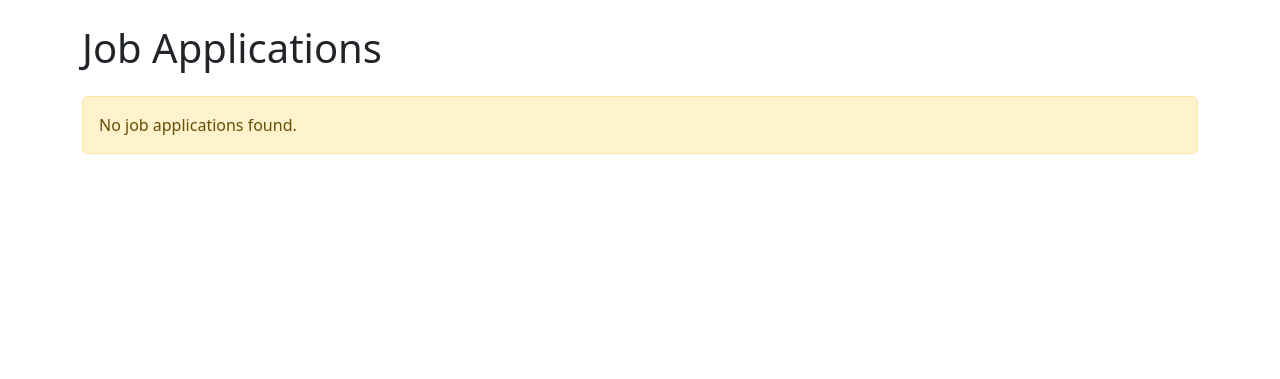
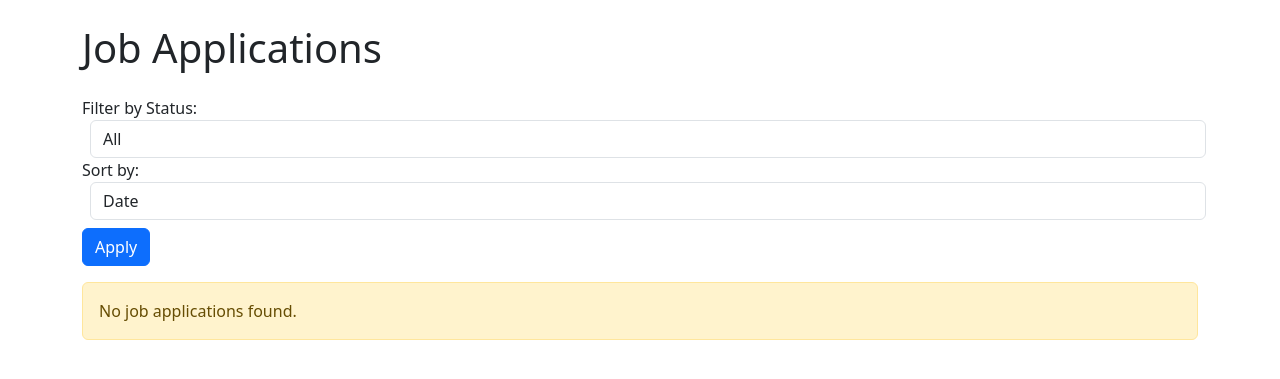
Before and after one commit to Kush0302/AI-Job-Tracker, a Django app: page / in a window 1280 px wide. Shown: the part 56-435 px from the top of the page. Run offline with Django 5.2, Linux system fonts and the light colour scheme; data that the repository does not hold is empty.

Commit message:
"Add status filtering and sorting to job list (Day 6)"

```diff
--- a/tracker/templates/tracker/job_list.html
+++ b/tracker/templates/tracker/job_list.html
@@ -4,6 +4,36 @@
 
 {% block content %}
   <h1 class="mb-4">Job Applications</h1>
+
+  <!--Filter + Sort Form-->
+<!--Starts a form using GET method, so filter/sort values show up in the URL (useful for sharing/bookmarking)-->
+<form method="get" class="form-inline mb-3">
+
+<!--Adds a dropdown (<select>) to filter jobs based on status-->
+  <label for="status">Filter by Status:</label>
+  <select name="status" class="form-control mx-2">
+
+<!--Loops through each status option as a dropdown entry-->
+    {% for status in status_options %}
+
+<!--If the current status matches the selected one, it adds selected to highlight it in the dropdown-->
+      <option value="{{ status }}" {% if selected_status == status %}selected{% endif %}>{{ status }}</option>
+    {% endfor %}
+  </select>
+
+<!--Adds another dropdown to choose how to sort the list (e.g., by date or company name)-->
+  <label for="sort">Sort by:</label>
+  <select name="sort" class="form-control mx-2">
+
+<!--Highlights the current sort option using selected-->
+    <option value="application_date" {% if selected_sort == "application_date" %}selected{% endif %}>Date</option>
+    <option value="company_name" {% if selected_sort == "company_name" %}selected{% endif %}>Company</option>
+  </select>
+
+<!--A button to apply the selected filter/sort — it submits the form and reloads the page with filtered data-->
+  <button type="submit" class="btn btn-primary mt-2">Apply</button>
+</form>
+
 
   {% if jobs %}
     <div class="table-responsive">
--- a/tracker/urls.py
+++ b/tracker/urls.py
@@ -1,11 +1,11 @@
-from django.urls import path
-from .import views
+from django.urls import path  # Imports the path() function to define routes
+from .import views # Imports views from the current app
 
 #path('jobs/') This maps the URL /jobs/ to your job_list view
 #views.job_list Calls the view function you just wrote
 #name='job_list' Useful for linking to this view later using Django’s template tags
 urlpatterns=[path('', views.job_list, name='job_list'),
              path('add/', views.add_job, name='add_job'),
-             path('job/<int:pk>/', views.job_detail, name='job_detail'),
-             path('job/<int:pk>/edit/', views.edit_job, name='edit_job'),
+             path('job/<int:pk>/', views.job_detail, name='job_detail'), # URL for viewing details of one job 'pk'stands for(Primary Key)
+             path('job/<int:pk>/edit/', views.edit_job, name='edit_job'), # URL for editing a job
             ]
--- a/tracker/views.py
+++ b/tracker/views.py
@@ -4,9 +4,29 @@ from .models import JobApplication
 from .forms import AddJobForm
 from django.contrib import messages
 
-def job_list(request):#request is a built-in object that represents the HTTP request sent by the browser
+def job_list(request): #request is a built-in object that represents the HTTP request sent by the browser
+    status_filter=request.GET.get('status')
+    sort_by=request.GET.get('sort', 'application_date')  #default sorting
+
+
     jobs=JobApplication.objects.all()
-    return render(request, 'tracker/job_list.html',{'jobs': jobs})
+
+#If a specific status is selected (not "All"), the queryset is filtered to show only jobs with that status
+    if status_filter and status_filter!='All':
+        jobs=jobs.filter(status=status_filter)
+
+#If the sorting choice is valid, it sorts the jobs accordingly
+    if sort_by in['application_date', 'company_name']:
+        jobs=jobs.order_by(sort_by)
+
+    status_options=['All', 'Applied', 'Interview', 'Offer', 'Rejected']
+
+#Renders the updated list to the job_list.html template, passing the filtered and sorted jobs list, and the selected values to prefill the form
+    return render(request, 'tracker/job_list.html',{'jobs': jobs,
+         'selected_status': status_filter or 'All',
+         'selected_sort': sort_by,
+         'status_options' :status_options,
+    })
 
 def add_job(request):
     if request.method=='POST':
@@ -23,16 +43,19 @@ def add_job(request):
     return render(request, 'tracker/add_job.html', {'form': form})
 
 def job_detail(request, pk):
+# Tries to get the job with the given ID. If not found, shows a 404 error page.
     job = get_object_or_404(JobApplication, pk=pk)
+ # Renders the job_detail.html template and passes the job data to it
     return render(request, 'tracker/job_detail.html', {'job': job})
 
 def edit_job(request, pk):
     job = get_object_or_404(JobApplication, pk=pk)
     if request.method == 'POST':
+# Populate form with submitted data and link it to the existing job
         form = AddJobForm(request.POST, instance=job)
         if form.is_valid():
             form.save()
             return redirect('job_detail', pk=job.pk)
     else:
-        form = AddJobForm(instance=job)
+        form = AddJobForm(instance=job)  # If GET request, pre-fill the form with the existing job's data
     return render(request, 'tracker/edit_job.html', {'form': form})
```
